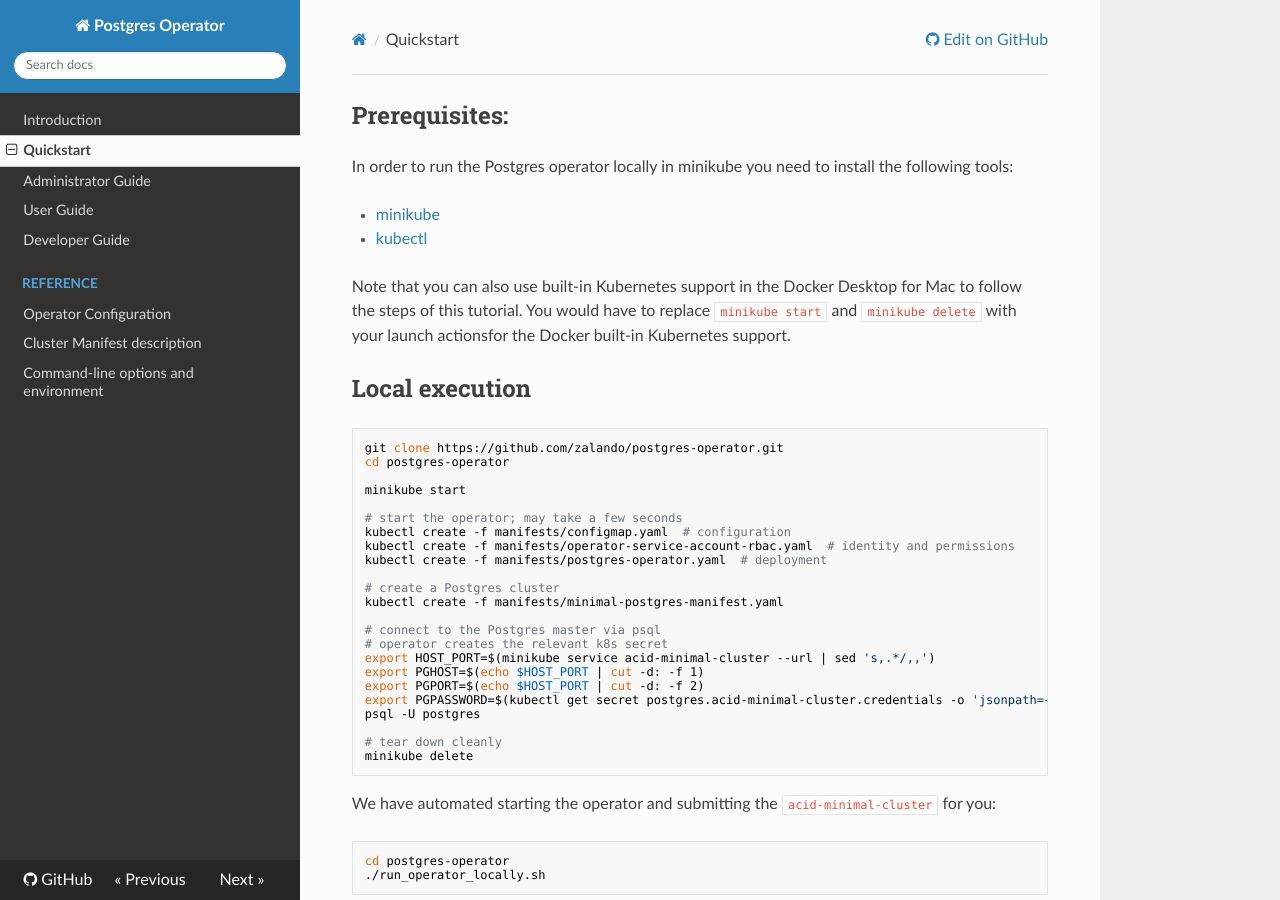
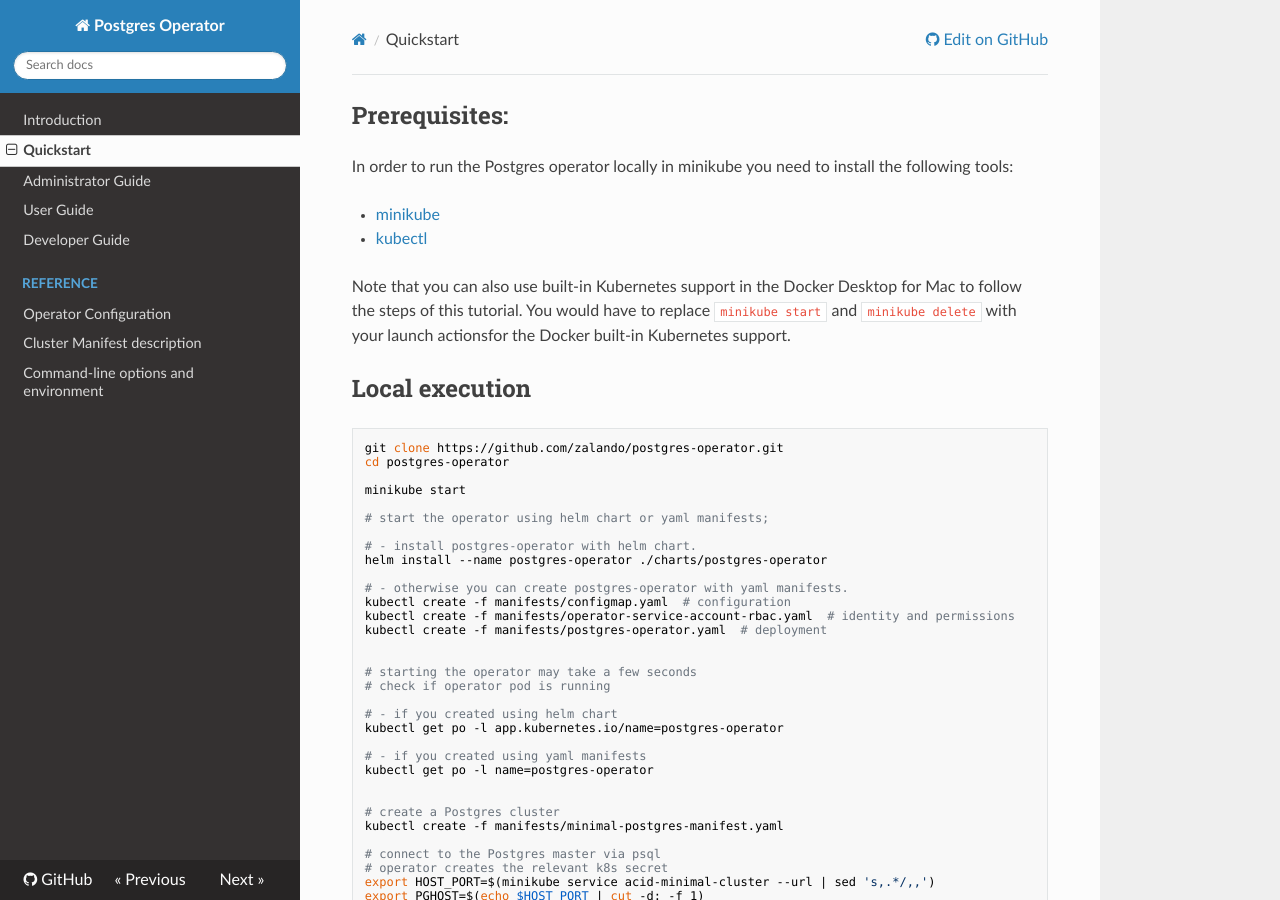
Before and after one commit to zalando/postgres-operator, an MkDocs documentation site: the page built from docs/quickstart.md, in a window 1280 px wide and 900 px high. Built offline with MkDocs 1.6.1, drawn with Linux system fonts in a browser that asks for light colours; nearby versions of some CDN libraries; old or Windows-style settings are respelled for this version of MkDocs.

Commit message:
update docs

```diff
--- a/docs/quickstart.md
+++ b/docs/quickstart.md
@@ -18,10 +18,26 @@ cd postgres-operator
 
 minikube start
 
-# start the operator; may take a few seconds
+# start the operator using helm chart or yaml manifests;
+
+# - install postgres-operator with helm chart.
+helm install --name postgres-operator ./charts/postgres-operator
+
+# - otherwise you can create postgres-operator with yaml manifests.
 kubectl create -f manifests/configmap.yaml  # configuration
 kubectl create -f manifests/operator-service-account-rbac.yaml  # identity and permissions
 kubectl create -f manifests/postgres-operator.yaml  # deployment
+
+
+# starting the operator may take a few seconds
+# check if operator pod is running
+
+# - if you created using helm chart
+kubectl get po -l app.kubernetes.io/name=postgres-operator
+
+# - if you created using yaml manifests
+kubectl get po -l name=postgres-operator
+
 
 # create a Postgres cluster
 kubectl create -f manifests/minimal-postgres-manifest.yaml
```
Also changed, not shown: docs/developer.md (+10 -0 lines).
